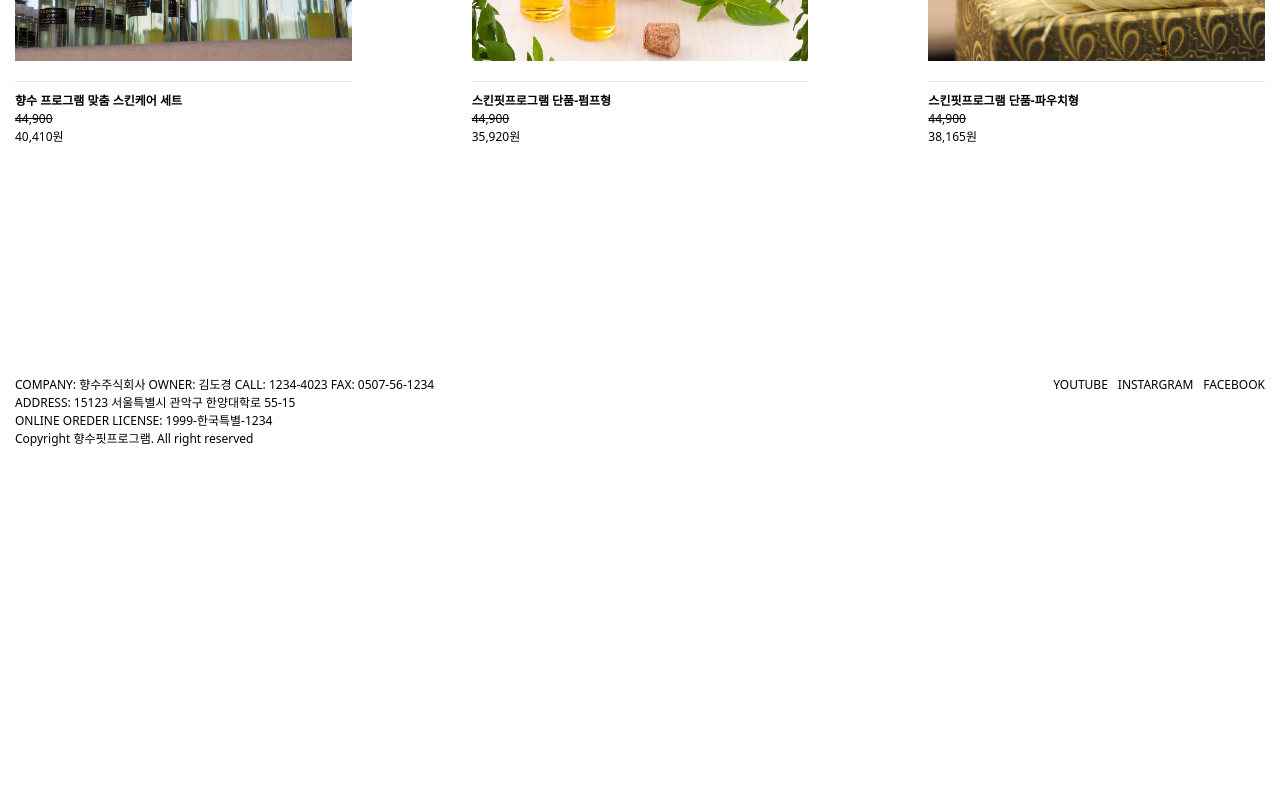
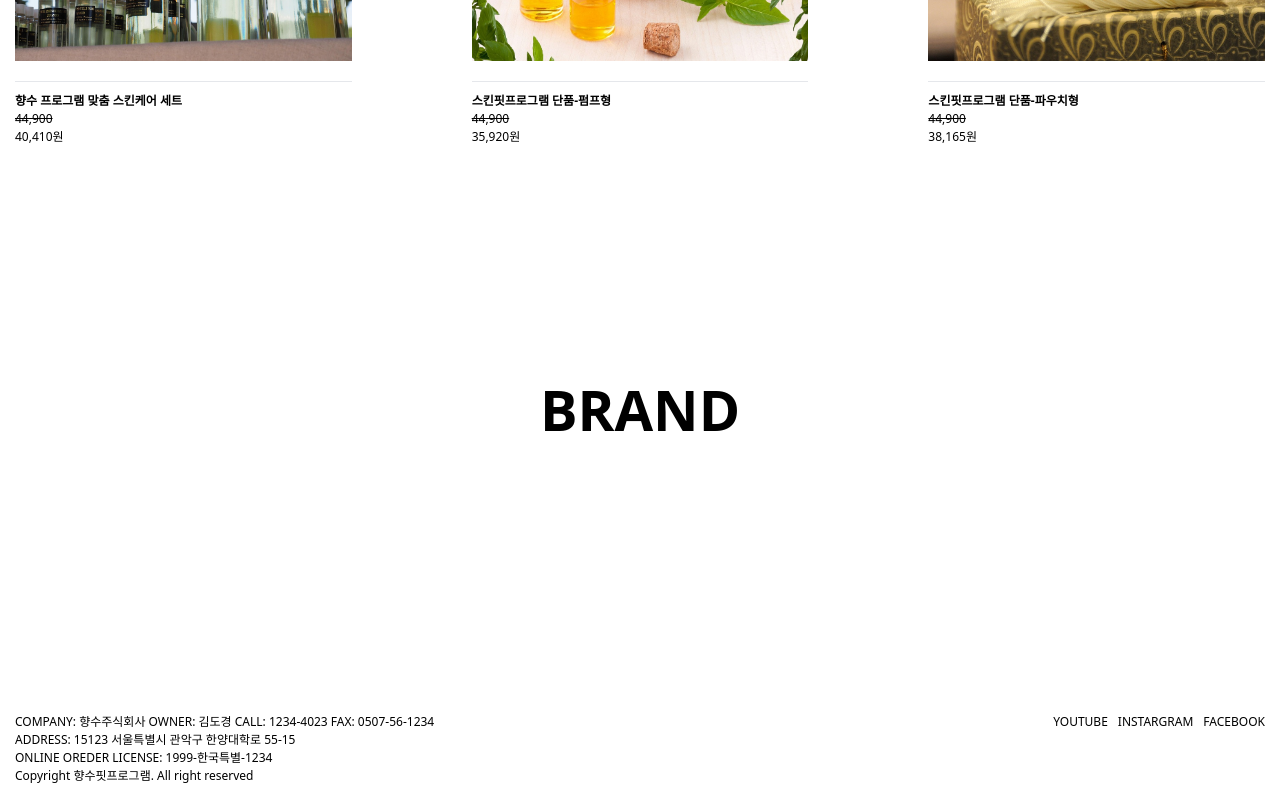
Before and after one commit to u-ulim/perfume, a Next.js app: page / in a window 1280 px wide. Shown: the part 1541-2341 px from the top of the page. Before the commit the page ends 2004 px from the top, so only its background shows below. Built offline with nearby package versions, Linux system fonts and the light colour scheme; a web font is replaced by a local one.

Commit message:
brand start

```diff
--- a/app/page.tsx
+++ b/app/page.tsx
@@ -4,6 +4,7 @@ import MainSlider from "@/components/home/slide/MainSlider";
 import { logout } from "./logout/actions";
 import Header from "@/components/Header";
 import Footer from "@/components/Footer";
+import { Brand } from "@/components/home/brand/Brand";
 
 export default function Home() {
   return (
@@ -14,6 +15,7 @@ export default function Home() {
         <button type="submit">logout</button>
       </form>
       <BestSeller />
+      <Brand />
       <Footer />
     </div>
   );
--- /dev/null
+++ b/components/home/brand/Brand.tsx
@@ -0,0 +1,9 @@
+import React from "react";
+
+export const Brand = () => {
+  return (
+    <section className="container relative">
+      <h1 className="center title56 mb-[40px]">BRAND</h1>
+    </section>
+  );
+};
--- a/constants/index.js
+++ b/constants/index.js
@@ -39,12 +39,10 @@ export const mainSlides = [
   },
 ];
 
-// BestSellers
+// BestSellers Section
 import bestSellerImg01 from "@/src/assets/home/bestSellerSection/bestSeller01.jpg";
-
 import bestSellerImg02 from "@/src/assets/home/bestSellerSection/bestSeller02.jpg";
 import bestSellerImg03 from "@/src/assets/home/bestSellerSection/bestSeller03.jpg";
-
 export const bestSellers = [
   {
     title: "향수 프로그램 맞춤 스킨케어 세트",
@@ -68,3 +66,10 @@ export const bestSellers = [
     discount: "15",
   },
 ];
+
+// Brand Section
+export const Brands = [
+  { id: 1, name: "Brand A", image: "/path/to/image1.png" },
+  { id: 2, name: "Brand B", image: "/path/to/image2.png" },
+  { id: 3, name: "Brand C", image: "/path/to/image3.png" },
+];
```
